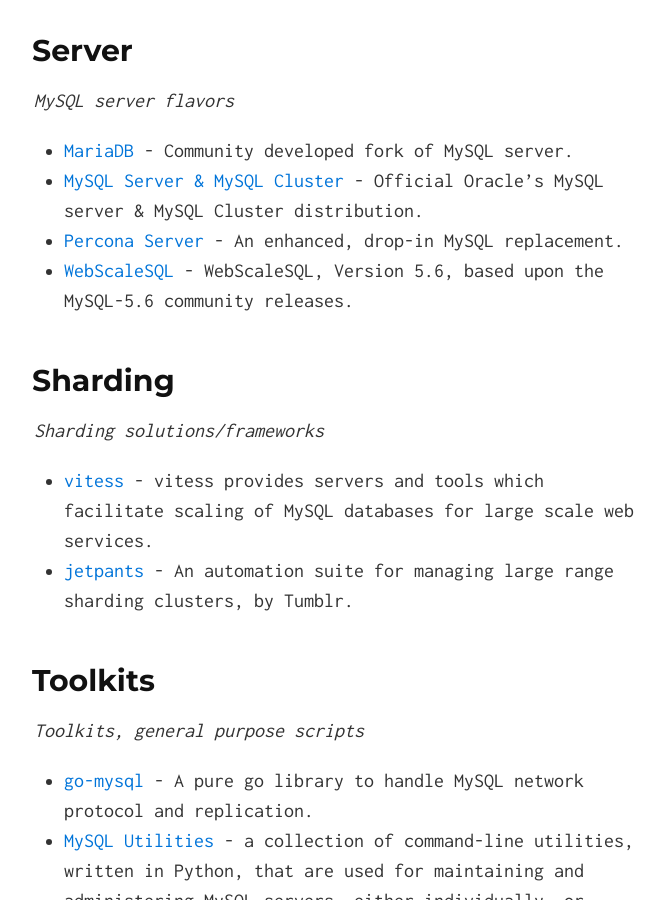
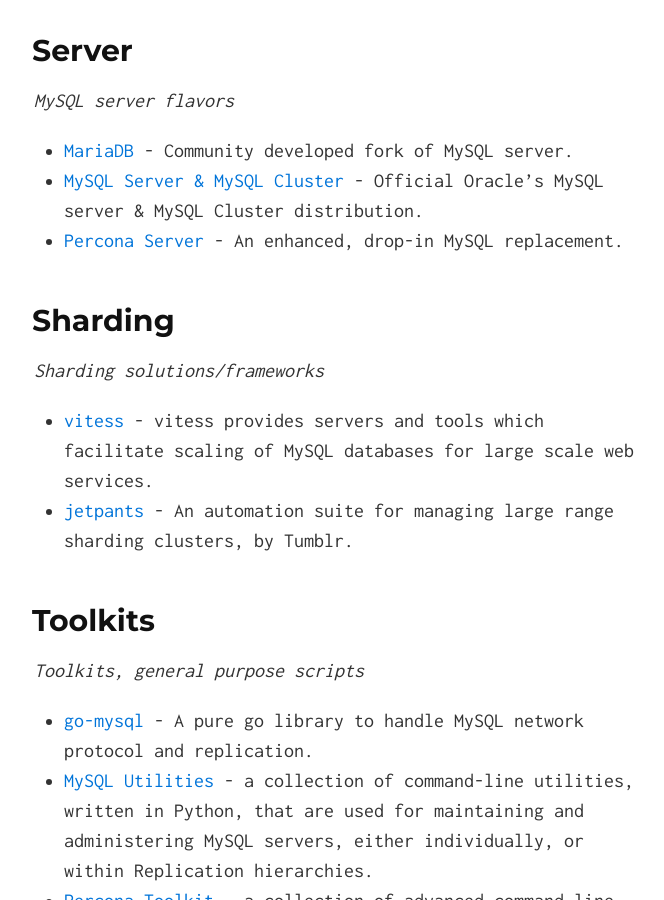
Before and after one commit to shlomi-noach/awesome-mysql, a Jekyll site: the page built from index.md, in a window 1280 px wide and 900 px high, scrolled down 6654 px. Shown: the whole window, without its empty margins (306-970 px from the left). Built offline with Jekyll 4.4.1, drawn with Linux system fonts in a browser that asks for light colours.

Commit message:
Remove WebScaleSQL.
WebScaleSQL is abandonware per
http://webscalesql.org/blog/2016/12/02/Moving-Forward.html and
https://en.wikipedia.org/wiki/MySQL#Abandoned

```diff
--- a/index.md
+++ b/index.md
@@ -167,7 +167,6 @@
 - [MariaDB](https://github.com/MariaDB/server) - Community developed fork of MySQL server.
 - [MySQL Server & MySQL Cluster](https://github.com/mysql/mysql-server) - Official Oracle's MySQL server & MySQL Cluster distribution.
 - [Percona Server](https://launchpad.net/percona-server) - An enhanced, drop-in MySQL replacement.
-- [WebScaleSQL](https://github.com/webscalesql/webscalesql-5.6) - WebScaleSQL, Version 5.6, based upon the MySQL-5.6 community releases.
 
 ## Sharding
 
```
